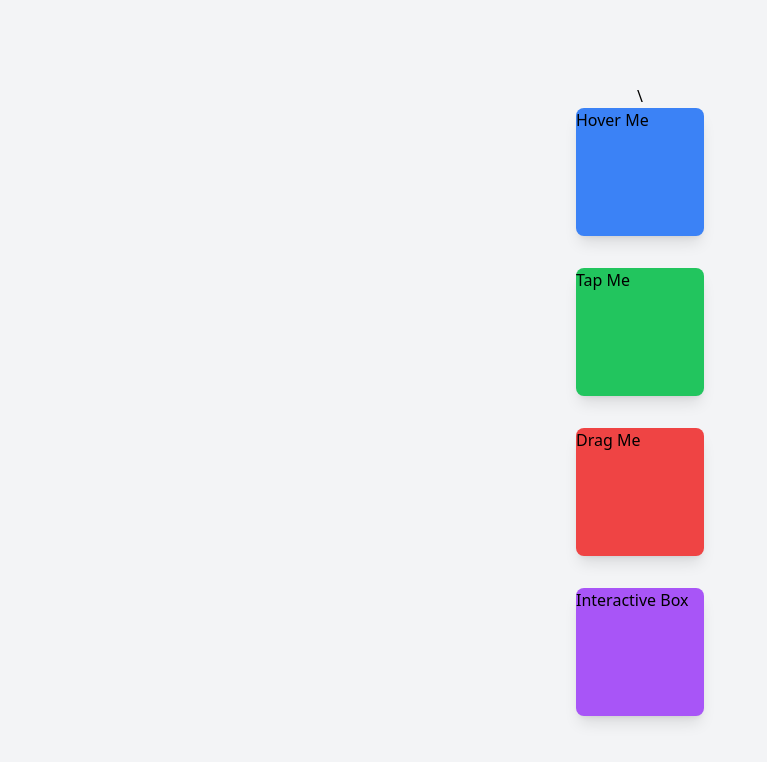
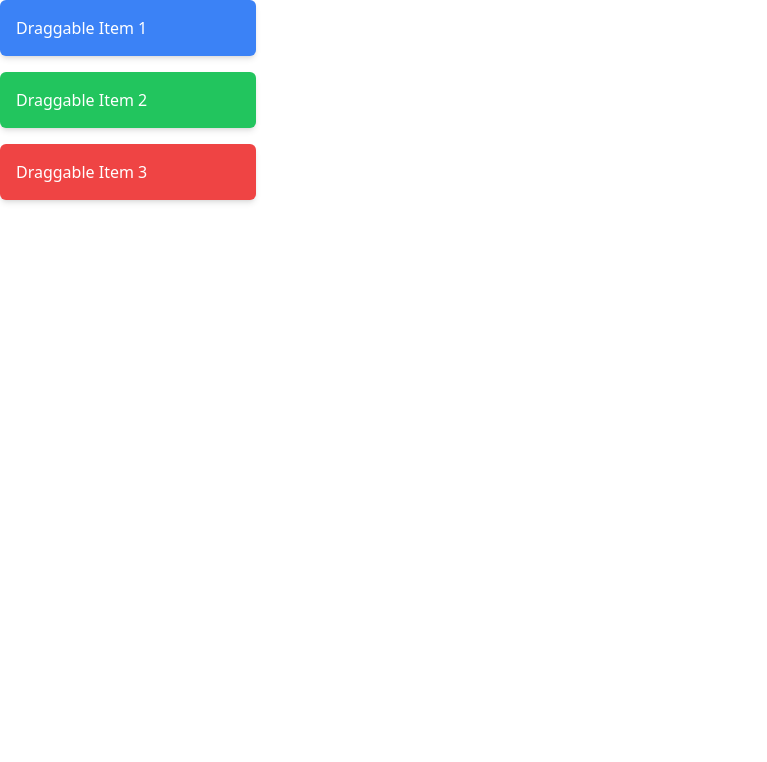
Before and after one commit to Cabdinasir64/Frame_Motion, a React (Vite) app: page / in a window 1280 px wide. Shown: the top 762 px of the page, without its empty margins (0-767 px from the left). Built offline with nearby package versions, Linux system fonts and the light colour scheme.

Commit message:
i added file of animation15 frame motion

```diff
--- a/src/App.jsx
+++ b/src/App.jsx
@@ -1,9 +1,9 @@
-import Animation14 from './Components/animation14'
+import Animation15 from './Components/animation15'
 function App() {
 
   return (
     <>
-      <Animation14 />
+      <Animation15 />
 
     </>
   )
--- /dev/null
+++ b/src/Components/animation15.jsx
@@ -0,0 +1,32 @@
+import { motion } from "framer-motion";
+
+export default function animation15() {
+  return (
+    <div className="flex flex-col space-y-4">
+      <motion.div
+        drag="y"
+        dragConstraints={{ top: 0, bottom: 0 }}
+        className="w-64 p-4 bg-blue-500 text-white rounded-md shadow-md"
+      >
+        Draggable Item 1
+      </motion.div>
+
+      <motion.div
+        drag="y"
+        dragConstraints={{ top: 0, bottom: 0 }}
+        className="w-64 p-4 bg-green-500 text-white rounded-md shadow-md"
+      >
+        Draggable Item 2
+      </motion.div>
+
+      <motion.div
+        drag="y"
+        dragConstraints={{ top: 0, bottom: 100 }}
+        transition={{ type: "spring", stiffness: 100, damping: 10 }}
+        className="w-64 p-4 bg-red-500 text-white rounded-md shadow-md"
+      >
+        Draggable Item 3
+      </motion.div>
+    </div>
+  );
+}
```
